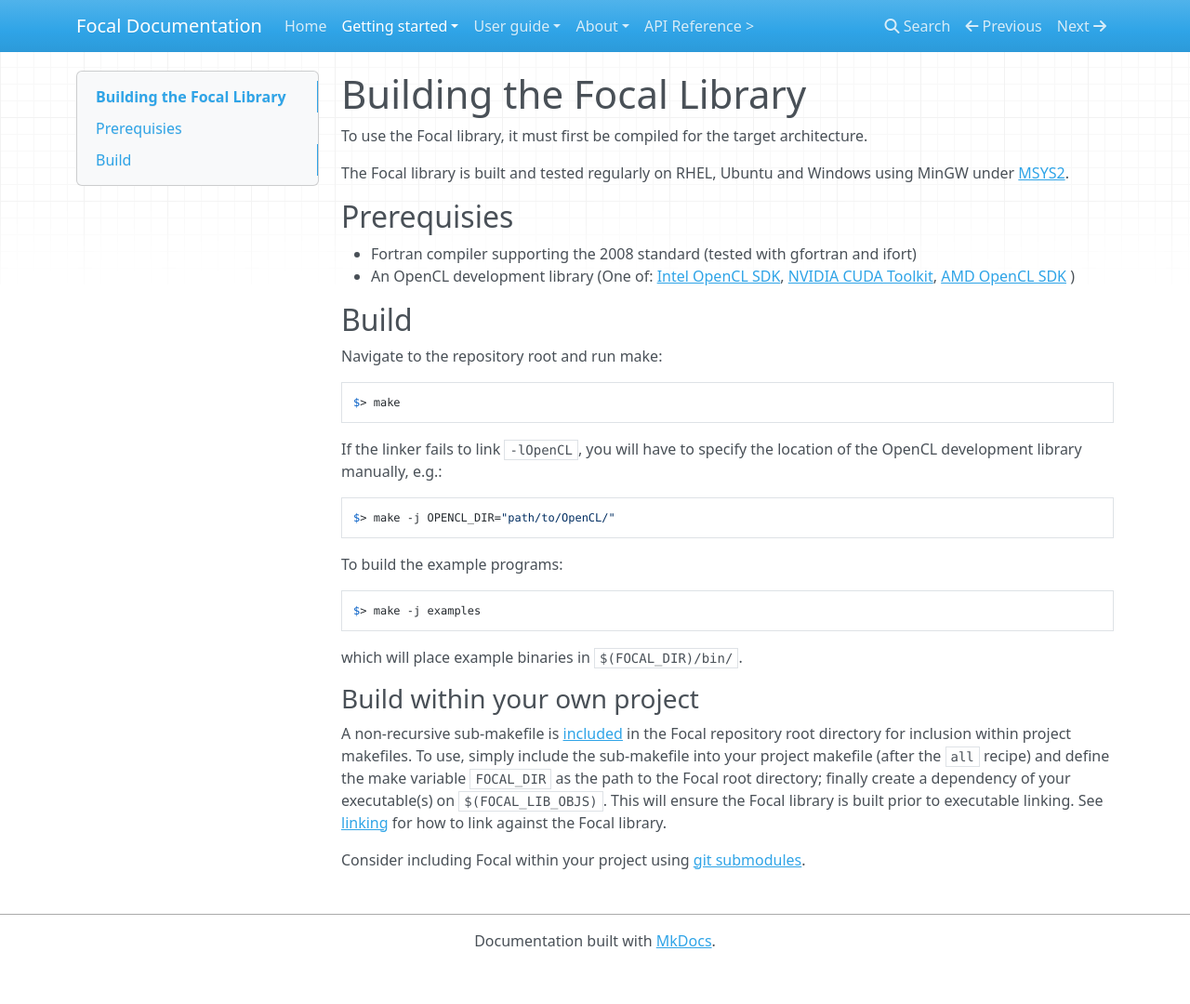
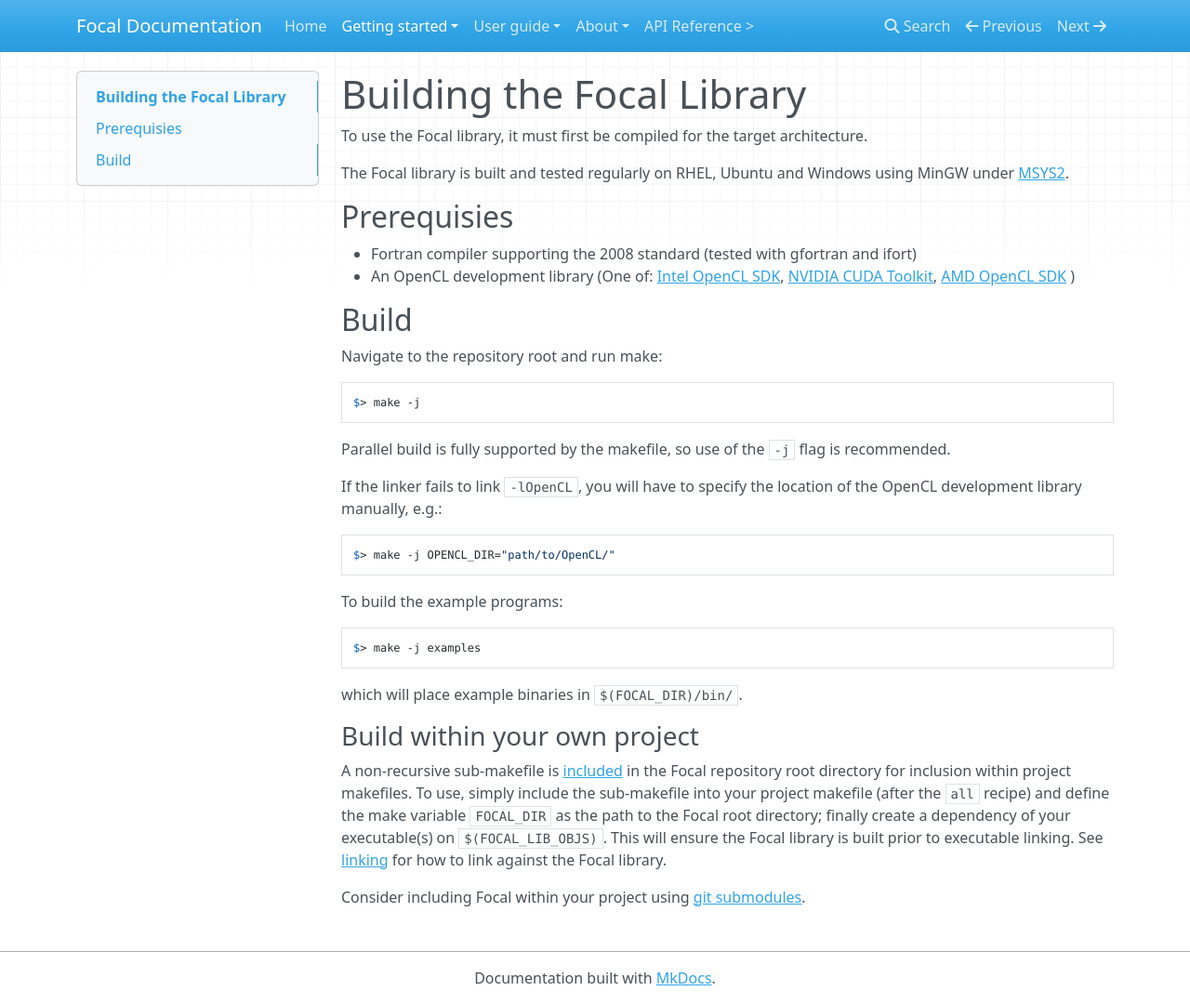
Before and after one commit to LKedward/focal-docs, an MkDocs documentation site: the page built from docs/build.md, in a window 1280 px wide and 1080 px high. Shown: the whole window at 93% size. Built offline with MkDocs 1.6.1, drawn with Linux system fonts in a browser that asks for light colours; nearby versions of some CDN libraries.

Commit message:
Update: build instructions with parallel flag again.

````diff
--- a/docs/build.md
+++ b/docs/build.md
@@ -14,8 +14,10 @@ The Focal library is built and tested regularly on RHEL, Ubuntu and Windows usin
 Navigate to the repository root and run make:
 
 ```shell
-$> make
+$> make -j
 ```
+
+Parallel build is fully supported by the makefile, so use of the `-j` flag is recommended.
 
 If the linker fails to link `-lOpenCL`, you will have to specify the location of the OpenCL development library manually, e.g.:
 
````
